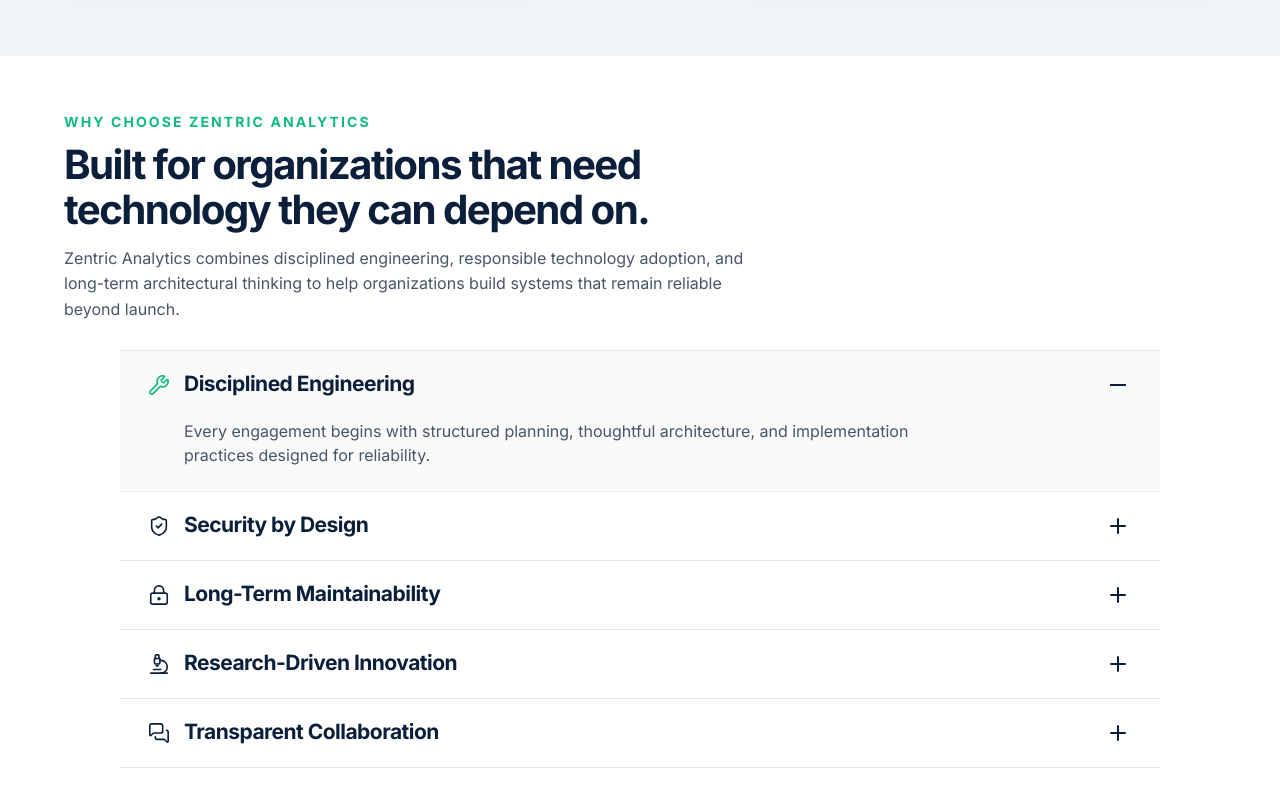
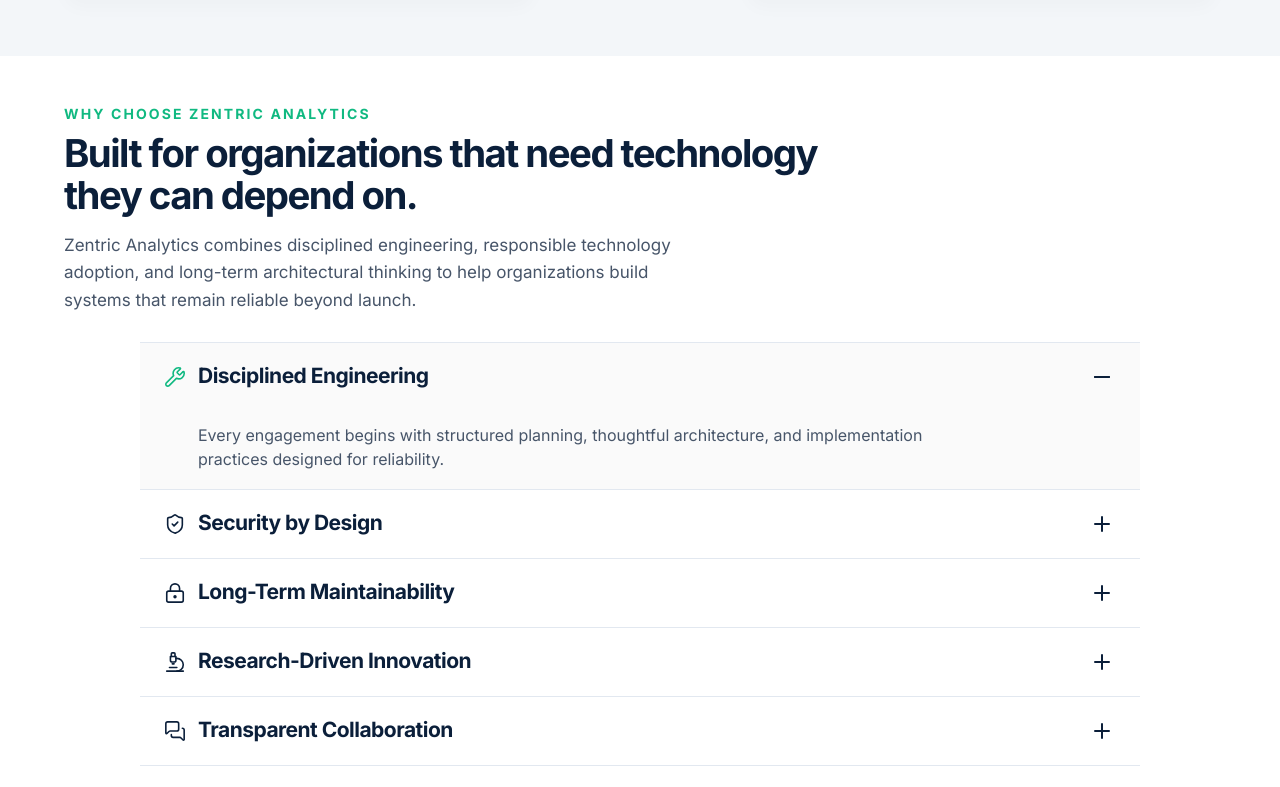
Before and after one commit to Zentric-Analytics/Zentricanalytics.com, a Next.js app: page / in a window 1280 px wide. Shown: the part 2162-2949 px from the top of the page. Built offline with nearby package versions, Linux system fonts and the light colour scheme.

Commit message:
Compact why choose accordion section

```diff
--- a/src/app/globals.css
+++ b/src/app/globals.css
@@ -233,10 +233,12 @@ html{scroll-padding-top:82px}
   .industry-card{animation:none;opacity:1;transform:none;transition:none}
 }
 
-.why-choose-section .why-choose-header{max-width:52rem}
-.why-choose-section .why-choose-header>p:first-child{margin-bottom:10px}
-.why-choose-section .why-choose-header>h2{max-width:48rem;font-size:clamp(1.75rem,3.15vw,2.625rem);line-height:1.12;font-weight:700}
-.why-choose-section .why-choose-header>h2+p{margin-top:14px;max-width:43rem;font-size:1rem;line-height:1.58;font-weight:400}
+.why-choose-section .why-choose-header{max-width:52rem;margin-top:0;margin-bottom:0}
+.why-choose-section .why-choose-header>p:first-child{margin-bottom:8px}
+.why-choose-section .why-choose-header>h2{max-width:48rem;font-size:clamp(1.875rem,3vw,2.5rem);line-height:1.1;font-weight:700}
+.why-choose-section .why-choose-header>h2+p{margin-top:16px;margin-bottom:0;max-width:650px;font-size:1rem;line-height:1.6;font-weight:400}
+.why-choose-section .why-choose-accordion{margin-top:28px}
+@media (min-width:640px){.why-choose-section .why-choose-header>h2+p{font-size:1.0625rem}}
 
 @keyframes final-cta-marquee-scroll{
   from{transform:translateX(0)}
--- a/src/app/page.tsx
+++ b/src/app/page.tsx
@@ -330,7 +330,7 @@ export default function Home() {
         </div>
       </section>
 
-      <section className="why-choose-section bg-white px-4 py-9 sm:px-6 sm:py-11 lg:py-14" aria-labelledby="why-choose-heading">
+      <section className="why-choose-section bg-white px-4 py-8 sm:px-6 sm:py-10 lg:py-12" aria-labelledby="why-choose-heading">
         <div className="mx-auto max-w-6xl">
           <SectionHeader
             eyebrow="WHY CHOOSE ZENTRIC ANALYTICS"
--- a/src/components/EnterpriseAccordion.tsx
+++ b/src/components/EnterpriseAccordion.tsx
@@ -59,7 +59,7 @@ export function EnterpriseAccordion({ items }: EnterpriseAccordionProps) {
   };
 
   return (
-    <div className="why-choose-accordion mx-auto mt-6 w-full max-w-[1040px] sm:mt-7" role="presentation">
+    <div className="why-choose-accordion mx-auto mt-7 w-full max-w-[1000px]" role="presentation">
       {items.map((item, index) => {
         const isOpen = openIndex === index;
         const Icon = accordionIcons[item.icon];
@@ -74,7 +74,7 @@ export function EnterpriseAccordion({ items }: EnterpriseAccordionProps) {
             <button
               aria-controls={panelId}
               aria-expanded={isOpen}
-              className="group flex min-h-16 w-full items-center gap-3 px-4 py-4 text-left outline-none transition-colors duration-[275ms] ease-out focus-visible:bg-[#FAFAFA] focus-visible:ring-2 focus-visible:ring-inset focus-visible:ring-[#10B981] sm:min-h-[68px] sm:gap-3.5 sm:px-6 sm:py-[18px] lg:px-7"
+              className="group flex min-h-16 w-full items-center gap-2.5 px-4 py-3.5 text-left outline-none transition-colors duration-[275ms] ease-out focus-visible:bg-[#FAFAFA] focus-visible:ring-2 focus-visible:ring-inset focus-visible:ring-[#10B981] sm:min-h-[68px] sm:gap-3 sm:px-5 sm:py-[18px] lg:px-6"
               id={buttonId}
               onClick={() => setOpenIndex(index)}
               onKeyDown={(event) => handleKeyDown(event, index)}
@@ -98,12 +98,12 @@ export function EnterpriseAccordion({ items }: EnterpriseAccordionProps) {
             </button>
             <div
               aria-labelledby={buttonId}
-              className={`grid overflow-hidden px-4 transition-[grid-template-rows,opacity] duration-[275ms] ease-out sm:px-6 lg:px-7 ${isOpen ? 'grid-rows-[1fr] opacity-100' : 'grid-rows-[0fr] opacity-0'}`}
+              className={`grid overflow-hidden px-4 transition-[grid-template-rows,opacity] duration-[275ms] ease-out sm:px-5 lg:px-6 ${isOpen ? 'grid-rows-[1fr] opacity-100' : 'grid-rows-[0fr] opacity-0'}`}
               id={panelId}
               role="region"
             >
               <div className="min-h-0 overflow-hidden">
-                <p className="ml-[33px] mt-1 max-w-[48rem] pb-5 text-[0.9375rem] leading-[1.58] text-[#475569] sm:ml-[36px] sm:mt-0 sm:pb-5 sm:text-base lg:pb-6">
+                <p className="ml-[31px] max-w-[48rem] pb-[18px] pt-3 text-[0.9375rem] leading-[1.6] text-[#475569] sm:ml-[34px] sm:text-base">
                   {item.description}
                 </p>
               </div>
```
